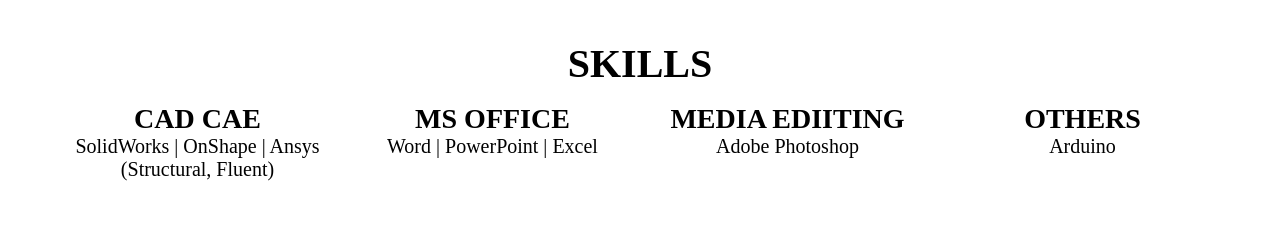
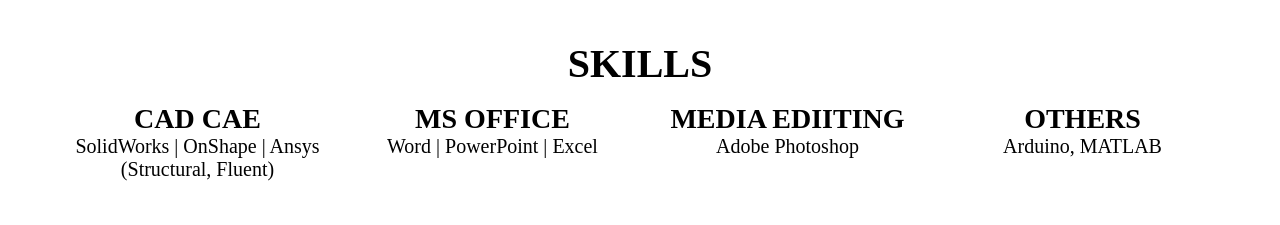
Before and after one commit to shuvo151dey/devank-profile, a React (Create React App) app: page / in a window 1280 px wide. Shown: the part 860-1085 px from the top of the page. Built offline with nearby package versions, Linux system fonts and the light colour scheme.

Commit message:
Update App.js

```diff
--- a/src/App.js
+++ b/src/App.js
@@ -57,7 +57,7 @@
 					</div>
 					<div className="flexcard_quarter">
 						<h4>OTHERS</h4>
-						<p>Arduino</p>
+						<p>Arduino, MATLAB</p>
 					</div>
 				</div>
 				<h3>EXPERIENCE</h3>
```
